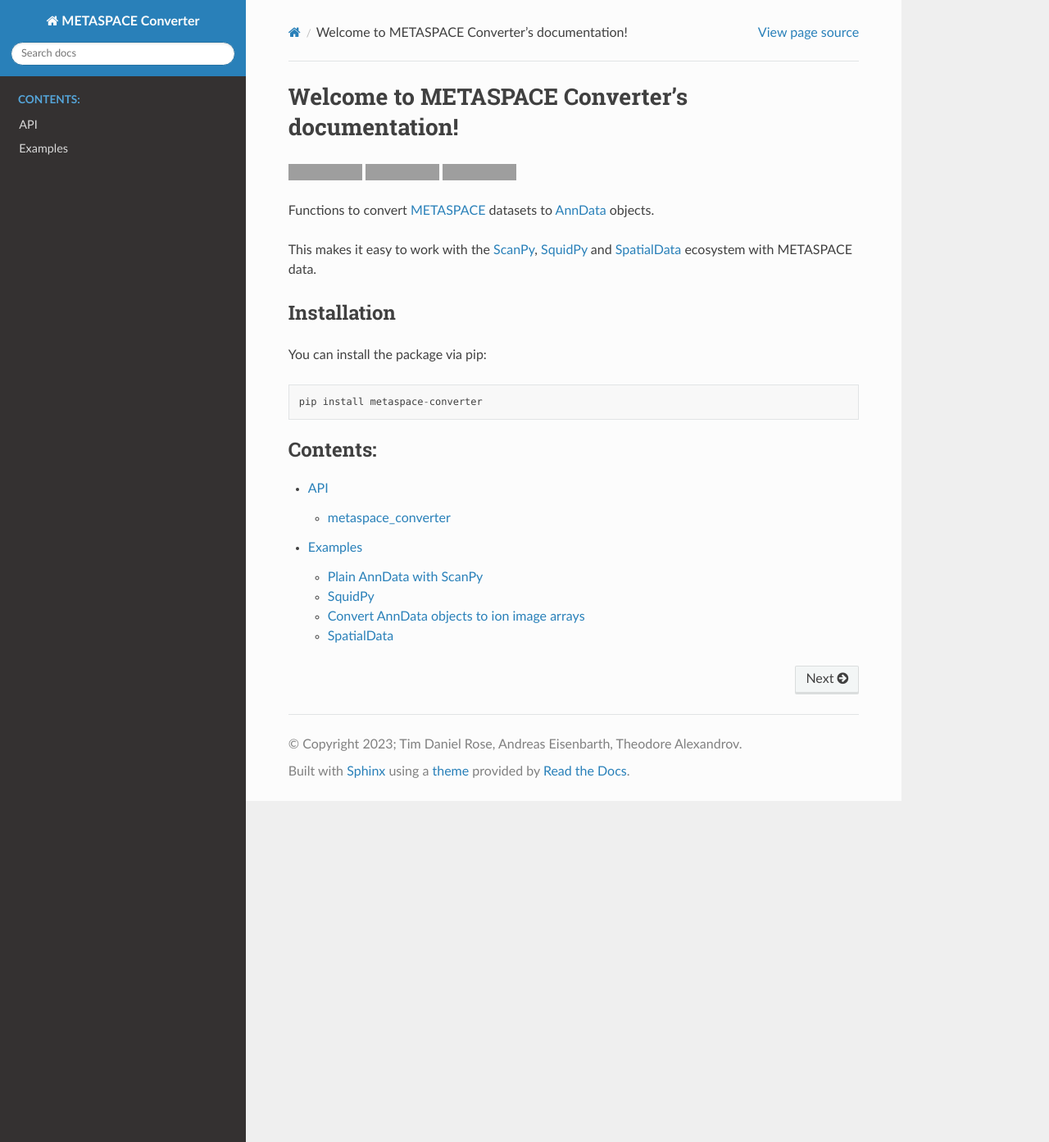
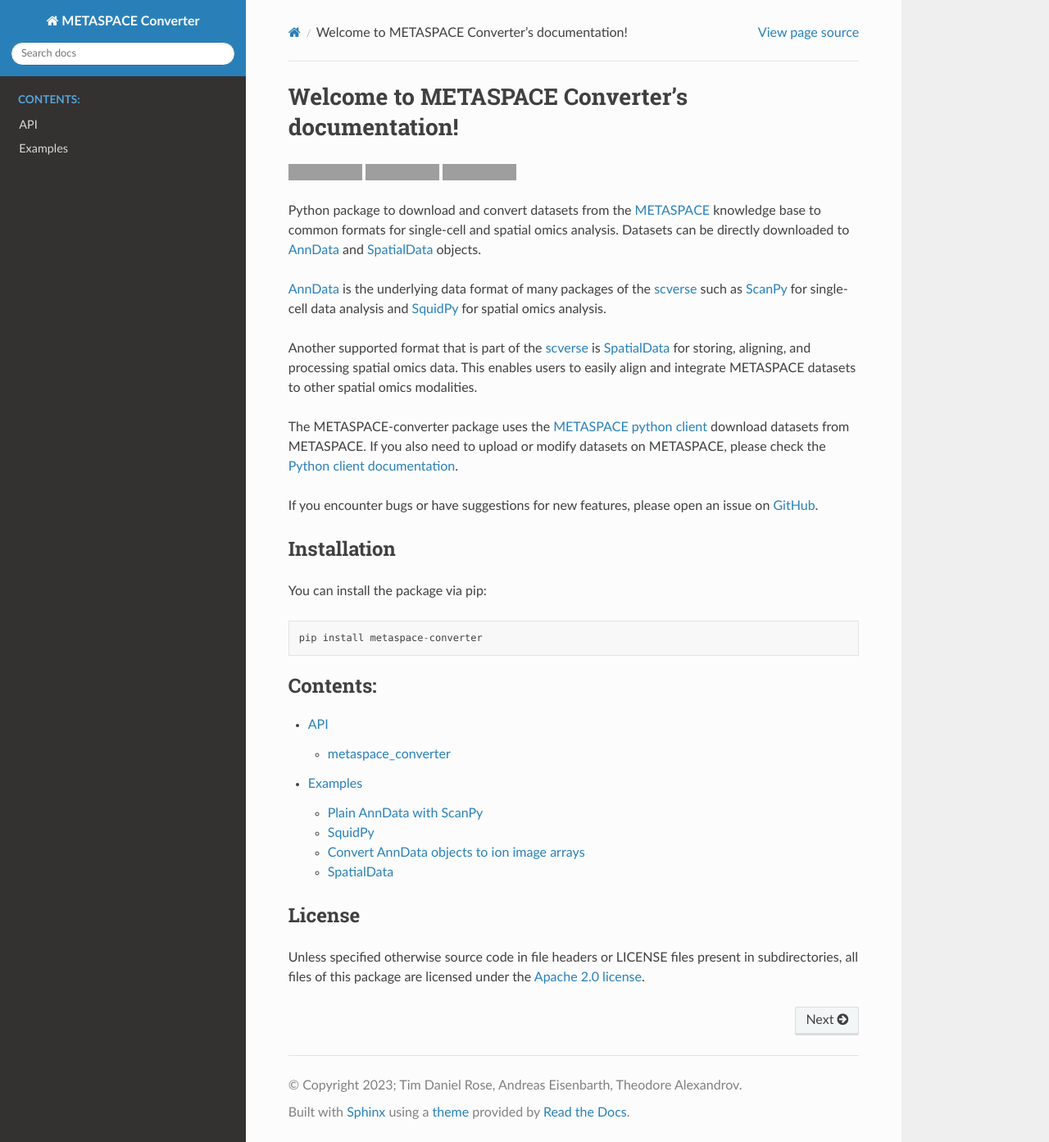
Before and after one commit to metaspace2020/metaspace-converter, a Sphinx documentation site: the page built from docs/index.rst, in a window 1280 px wide and 1393 px high. Shown: the whole window at 82% size. Built offline with Sphinx 7.4.7 and the Read the Docs theme 2.0.0, drawn with Linux system fonts in a browser that asks for light colours; grey boxes are pictures that could not be loaded.

Commit message:
Update index.rst
Using content from README.md file to improve docs index page.

```diff
--- a/docs/index.rst
+++ b/docs/index.rst
@@ -10,9 +10,26 @@
 |Docs badge|
 |PyPI badge|
 
-Functions to convert `METASPACE`_ datasets to `AnnData`_ objects.
+Python package to download and convert datasets from the `METASPACE`_
+knowledge base to common formats for single-cell and spatial omics analysis.
+Datasets can be directly downloaded to
+`AnnData`_ and `SpatialData`_ objects.
 
-This makes it easy to work with the `ScanPy`_, `SquidPy`_ and `SpatialData`_ ecosystem with METASPACE data.
+`AnnData`_ is the underlying data format
+of many packages of the `scverse`_ such as
+`ScanPy`_ for single-cell data analysis and
+`SquidPy`_ for spatial omics analysis.
+
+Another supported format that is part of the `scverse`_
+is `SpatialData`_ for storing, aligning, and processing spatial omics data.
+This enables users to easily align and integrate METASPACE datasets to other spatial omics modalities.
+
+The METASPACE-converter package uses the `METASPACE python client`_
+download datasets from METASPACE.
+If you also need to upload or modify datasets on METASPACE, please check the `Python client documentation`_.
+
+If you encounter bugs or have suggestions for new features, please open an issue on `GitHub`_.
+
 
 Installation
 ------------
@@ -31,12 +48,23 @@
    api
    examples
 
+License
+-------
+
+Unless specified otherwise source code in file headers or LICENSE files present in subdirectories, all files of this package are licensed under the `Apache 2.0 license`_.
+
+
+
 .. _METASPACE: https://metaspace2020.eu/
 .. _AnnData: https://anndata.readthedocs.io/en/stable/
 .. _ScanPy: https://scanpy.readthedocs.io/en/stable/
 .. _SquidPy: https://squidpy.readthedocs.io/en/stable/
 .. _SpatialData: https://spatialdata.scverse.org/en/latest/
-
+.. _scverse: https://doi.org/10.1038/s41587-023-01733-8
+.. _GitHub: https://github.com/metaspace2020/metaspace-converter
+.. _METASPACE python client: https://github.com/metaspace2020/metaspace/tree/master/metaspace/python-client
+.. _Python client documentation: https://metaspace2020.readthedocs.io/en/latest/index.html
+.. _Apache 2.0 license: https://github.com/metaspace2020/metaspace/blob/master/LICENSE
 
 .. |Tests badge| image:: https://img.shields.io/github/actions/workflow/status/metaspace2020/metaspace-converter/tests.yml?branch=master&label=tests
     :target: https://github.com/metaspace2020/metaspace-converter/actions/workflows/tests.yml
```
